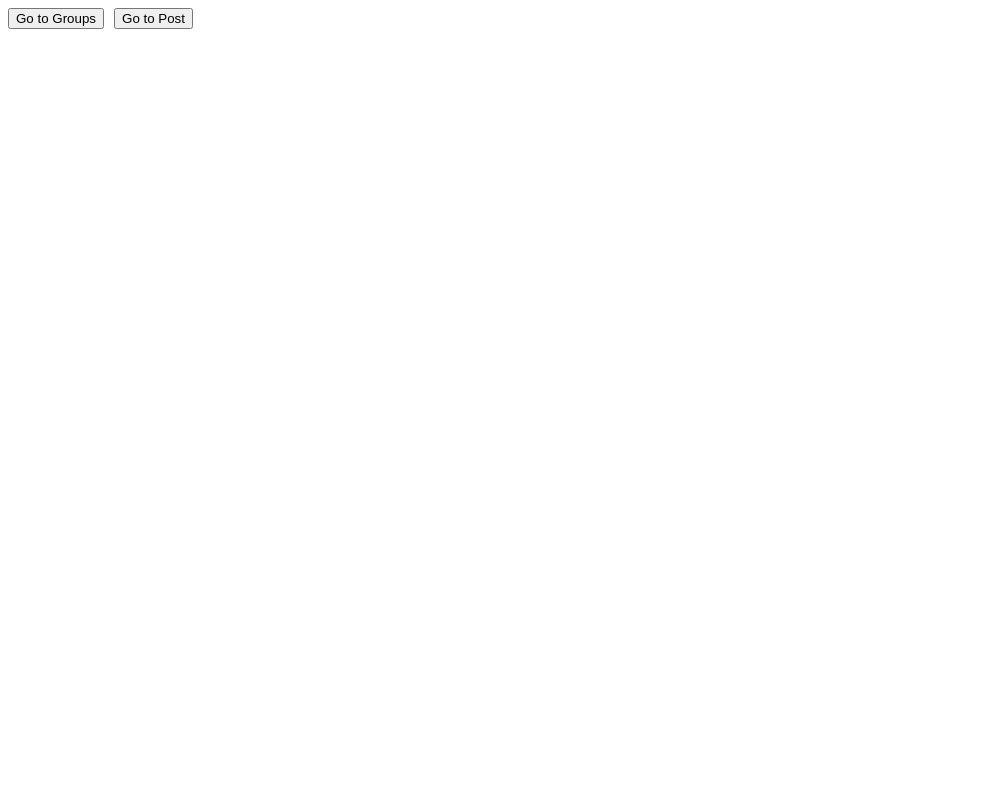
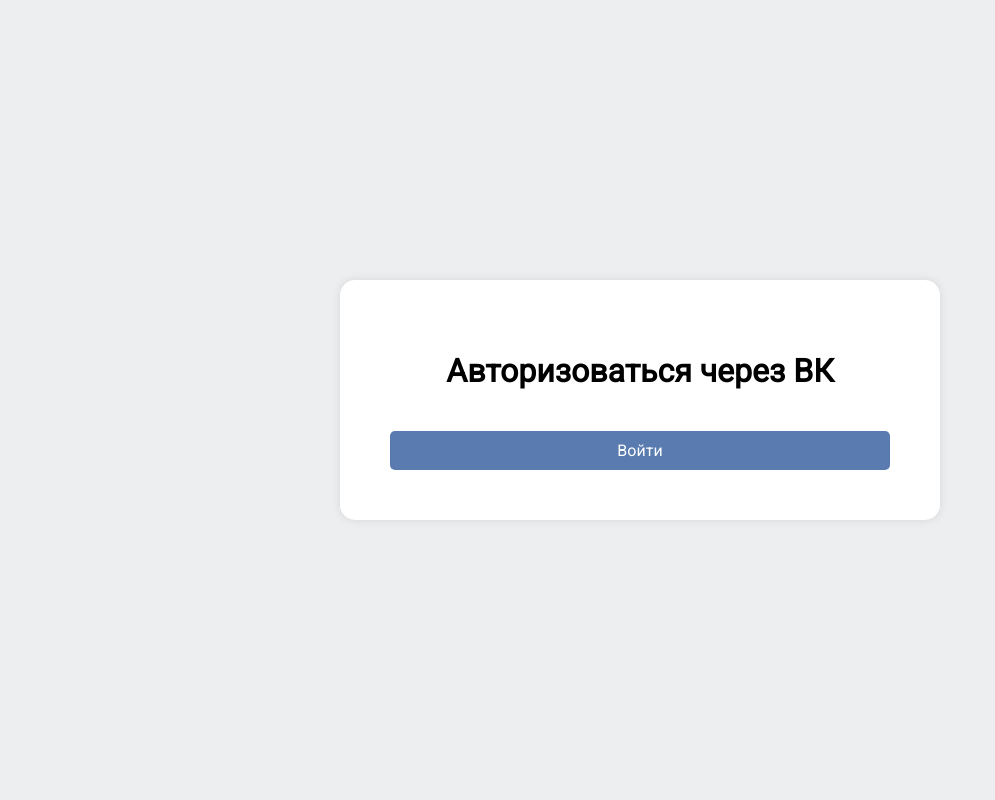
Before and after one commit to AEVKISELEV/symfony-hktn, a Symfony app: template www/templates/login.html.twig in a window 1280 px wide. Shown: the whole page, without its empty margins (0-995 px from the left). Run offline with Twig, Linux system fonts and the light colour scheme; the template is opened without the code that fills it, so the values that code supplies are empty; style sheets or scripts are compiled from the project's sources; some libraries are stand-ins or nearby versions.

Commit message:
страница для входа

```diff
--- a/www/src/Controller/VKController.php
+++ b/www/src/Controller/VKController.php
@@ -31,7 +31,7 @@ class VKController extends AbstractController
 	#[\Symfony\Component\Routing\Attribute\Route('/login', 'login', methods: ['GET'])]
 	public function loginAction(Request $request)
 	{
-		return $this->render('index.html.twig');
+		return $this->render('login.html.twig');
 	}
 	#[\Symfony\Component\Routing\Attribute\Route('/connect/vk', 'connect_vk_start', methods: ['GET'])]
 	public function connectAction(Request $request)
--- a/www/templates/login.html.twig
+++ b/www/templates/login.html.twig
@@ -1,5 +1,50 @@
-{% extends "base.html.twig" %}
-
-{% block body %}
-    <h1>FRONTEND HERE!</h1>
-{% endblock body %}
+<!DOCTYPE html>
+<html>
+<head>
+    <title>Authorization</title>
+    <link href="https://fonts.googleapis.com/css?family=Roboto&display=swap" rel="stylesheet">
+    <style>
+		body {
+			background-color: #EDEEF0;
+			display: flex;
+			justify-content: center;
+			align-items: center;
+			height: 100vh;
+			margin: 0;
+			padding: 0;
+			box-sizing: border-box;
+			font-family: 'Roboto', sans-serif;
+		}
+		.container {
+			display: flex;
+			flex-direction: column;
+			justify-content: center;
+			align-items: center;
+			padding: 50px;
+			background-color: #FFFFFF;
+			border-radius: 15px;
+			width: 50%;
+			max-width: 500px;
+			box-shadow: 0 0 10px rgba(0,0,0,0.1);
+		}
+		.auth-btn {
+			background: #5A7BB0;
+			color: white;
+			padding: 10px 0;
+			margin-top: 20px;
+			cursor: pointer;
+			border: none;
+			text-decoration: none;
+			border-radius: 5px;
+			width: 100%;
+			text-align: center;
+		}
+    </style>
+</head>
+<body>
+<div class="container">
+    <h1>Авторизоваться через ВК</h1>
+    <a href="/connect/vk" class="auth-btn">Войти</a>
+</div>
+</body>
+</html>
```
